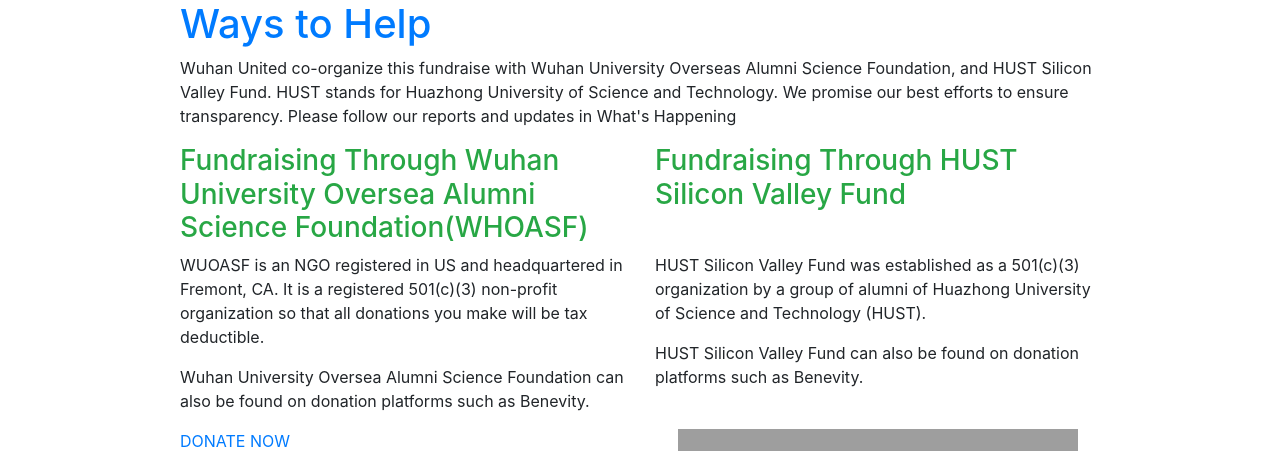
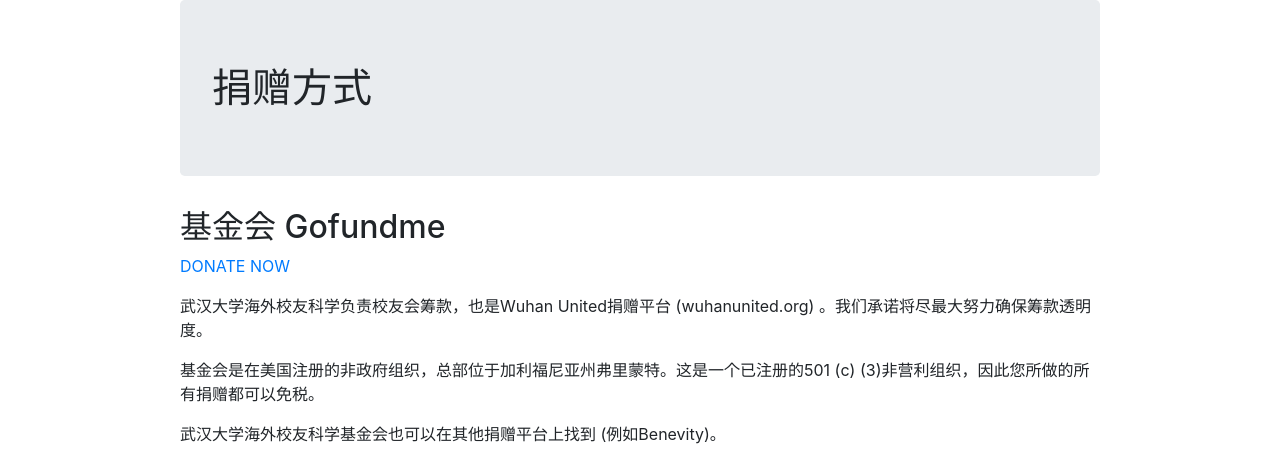
Before and after one commit to gaohongwei/wuhan_need_you, a Flask app: page /donate in a window 1280 px wide. Shown: the part 96-547 px from the top of the page. Run offline with Flask 2, Linux system fonts and the light colour scheme; some libraries are stand-ins or nearby versions; grey boxes are pictures that could not be loaded.

Commit message:
update donate page

```diff
--- a/app/templates/pages/donate.html
+++ b/app/templates/pages/donate.html
@@ -6,66 +6,29 @@
   <div class="row">
     <div class="col-1"></div>
     <div class="col-10">
-      <h1 class='text-primary'>Ways to Help</h1>
+      <h1 class='jumbotron'>捐赠方式</h1>
+
+      <span>
+        <h2>基金会 Gofundme </h2>
+        {% include 'common/gofundme.html' %}
+      </span>
       <p>
-        Wuhan United co-organize this fundraise with Wuhan University
-        Overseas Alumni Science Foundation, and HUST Silicon Valley
-        Fund. HUST stands for Huazhong
-        University of Science and Technology. We promise our best
-        efforts to ensure
-        transparency. Please follow our reports and updates in What's Happening
+        武汉大学海外校友科学负责校友会筹款，也是Wuhan United捐赠平台
+        (wuhanunited.org)
+        。我们承诺将尽最大努力确保筹款透明度。
       </p>
+      <p>
+        基金会是在美国注册的非政府组织，总部位于加利福尼亚州弗里蒙特。这是一个已注册的501
+        (c)
+        (3)非营利组织，因此您所做的所有捐赠都可以免税。
+      </p>
+      <p>
+        武汉大学海外校友科学基金会也可以在其他捐赠平台上找到
+        (例如Benevity)。
+      </p>
+
     </div>
     <div class="col-1"></div>
   </div>
-
-  <div class="row">
-    <div class="col-1"></div>
-    <div class="col-5">
-      <h3 class='text-success'>
-        Fundraising Through Wuhan University Oversea Alumni Science
-        Foundation(WHOASF)
-      </h3>
-    </div>
-    <div class="col-5">
-      <h3 class='text-success'>Fundraising Through HUST Silicon Valley Fund</h3>
-    </div>
-  </div>
-  <div class="row">
-    <div class="col-1"></div>
-    <div class="col-5">
-      <p>
-        WUOASF is an NGO registered in US and headquartered in
-        Fremont, CA. It is a registered 501(c)(3) non-profit
-        organization so that all donations you
-        make will be tax deductible.
-      </p>
-      <p>
-        Wuhan University Oversea Alumni Science Foundation
-        can also be found on donation
-        platforms such as Benevity.
-      </p>
-    </div>
-    <div class="col-5">
-      <p>
-        HUST Silicon Valley Fund was established as a 501(c)(3)
-        organization by a group of alumni of Huazhong University of
-        Science and Technology (HUST).
-      </p>
-      <p>
-        HUST Silicon Valley Fund can also be found on donation
-        platforms such as Benevity.
-      </p>
-    </div>
-  </div>
-  <div class="row">
-    <div class="col-1"></div>
-    <div class="col-5">
-      {% include 'common/gofundme.html' %}
-    </div>
-    <div class="col-5">
-      {% include 'common/paypal.html' %}
-    </div>
-  </div>
 </div>
 {% endblock %}
```
